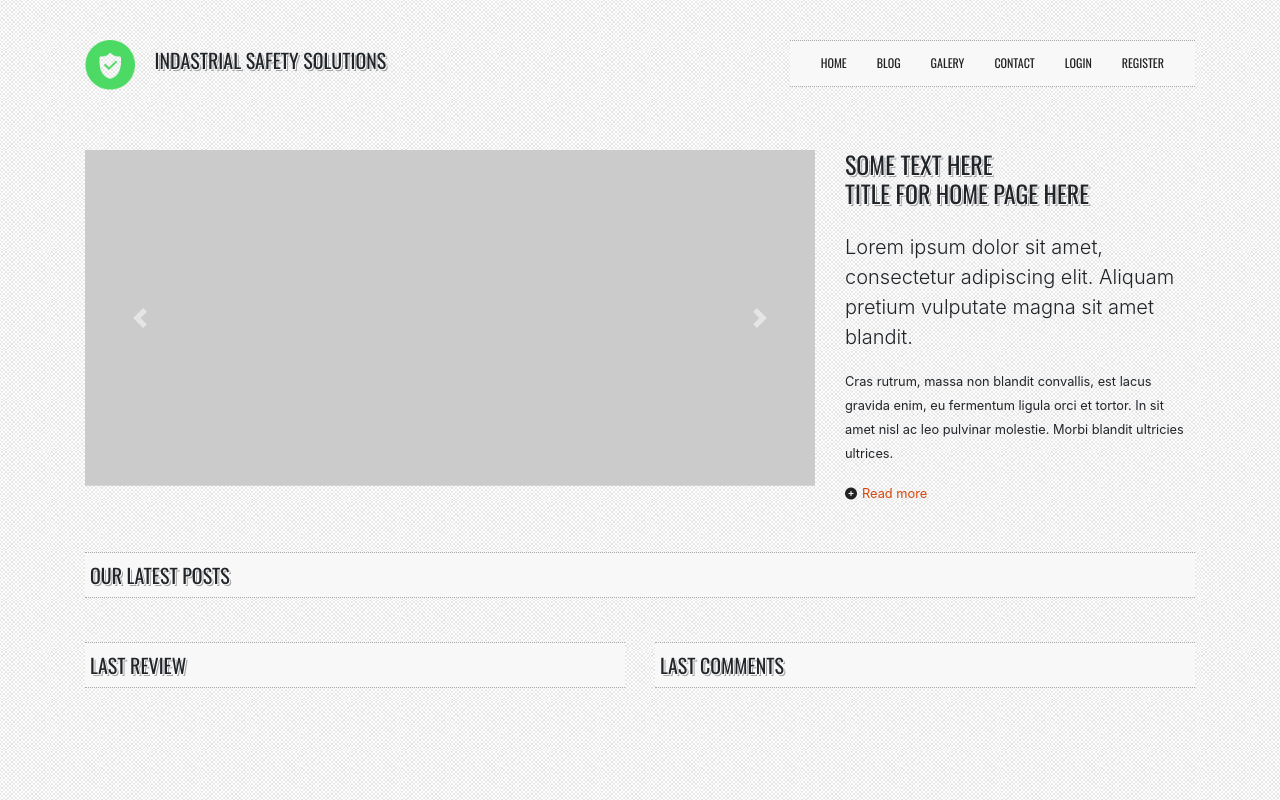
After one commit to HeorhiiPotapov/django-blog, a Django app: template blog/templates/blog/home_page.html in a window 1280 px wide. The commit adds this page. Run offline with Django 3.2, Linux system fonts and the light colour scheme; the template is opened without the code that fills it, so the values that code supplies are empty; some libraries are stand-ins or nearby versions.

Commit message:
add home_page

```diff
--- a/blog/feeds.py
+++ b/blog/feeds.py
@@ -6,7 +6,7 @@ from .models import Post
 class LatestPostFeed(Feed):
     title = 'My blog'
     link = '/'
-    description = 'New post of my blog.'
+    description = 'New posts of my blog.'
 
     def items(self):
         return Post.objects.filter(status='Published').all()[:5]
--- /dev/null
+++ b/blog/templates/blog/home_page.html
@@ -0,0 +1,78 @@
+<!DOCTYPE html>
+{% load static %}
+{% load blog_tags %}
+<html lang="en">
+<head>
+    <meta charset="UTF-8">
+    <meta name="viewport" content="width=device-width, initial-scale=1.0">
+
+    <link rel="stylesheet" href="https://stackpath.bootstrapcdn.com/bootstrap/4.4.1/css/bootstrap.min.css" integrity="sha384-Vkoo8x4CGsO3+Hhxv8T/Q5PaXtkKtu6ug5TOeNV6gBiFeWPGFN9MuhOf23Q9Ifjh" crossorigin="anonymous">
+    <script src="https://kit.fontawesome.com/1402883464.js" crossorigin="anonymous"></script>
+    <link rel="stylesheet" href="{% static 'blog/css/blog.css' %}">
+    <title>Document</title>
+</head>
+<body style="background: #f9f9f9 url('{% static 'blog/img/page-bg-1.jpg' %}'); background-attachment: fixed;">
+    <div class="container">
+        {% include 'blog/navbar.html' %}
+        <div class="row home_page_carousel">
+            <div class="col-lg-8">
+                <div id="carouselExampleControls" class="carousel slide" data-ride="carousel">
+                  <div class="carousel-inner">
+                    <div class="carousel-item active">
+                      <img class="d-block w-100" src="{% static 'blog/img/slider-img-1.jpg' %}" alt="First slide">
+                    </div>
+                    <div class="carousel-item">
+                      <img class="d-block w-100" src="{% static 'blog/img/slider-img-1.jpg' %}" alt="Second slide">
+                    </div>
+                    <div class="carousel-item">
+                      <img class="d-block w-100" src="{% static 'blog/img/slider-img-1.jpg' %}" alt="Third slide">
+                    </div>
+                  </div>
+                  <a class="carousel-control-prev" href="#carouselExampleControls" role="button" data-slide="prev">
+                    <span class="carousel-control-prev-icon" aria-hidden="true"></span>
+                    <span class="sr-only">Previous</span>
+                  </a>
+                  <a class="carousel-control-next" href="#carouselExampleControls" role="button" data-slide="next">
+                    <span class="carousel-control-next-icon" aria-hidden="true"></span>
+                    <span class="sr-only">Next</span>
+                  </a>
+                </div>
+            </div>
+            <div class="col-lg-4">
+                <h4 class="mb-4">some text here <br>
+                title for home page here</h4>
+                <p class="lead">Lorem ipsum dolor sit amet, consectetur adipiscing elit. Aliquam pretium vulputate magna sit amet blandit.</p>
+                <p><small>Cras rutrum, massa non blandit convallis, est lacus gravida enim, eu fermentum ligula orci et tortor. In sit amet nisl ac leo pulvinar molestie. Morbi blandit ultricies ultrices.</small></p>
+                <a class="carousel_text_right" href="#"><i class="fas fa-plus-circle"></i><small>Read more</small></a>
+            </div>
+        </div>
+        <div class="row mt-5">
+            <div class="col-lg-12 latest_posts">
+                <h5 class="title-bg">Our latest posts</h5>
+            </div>
+        </div>
+        <div class="row justify-content-end mt-4">
+            {% for post in posts %}
+                <div class="col-lg-3 mb-5">
+                    {% if post.image %}
+                        <a href="{{ post.get_absolute_url }}">
+                            <img class="w-100" src="{{ post.image.url }}" alt="" style="height: 180px;">
+                        </a>
+                    {% endif %}
+                    <div class="post_item_body" style="border-bottom: 1px dotted #a9a9a9;">
+                        <p>{{ post.title }}</p>
+                    </div>
+                </div>
+            {% endfor %}
+        </div>
+        <div class="row">
+            <div class="col-lg-6">
+                <h5 class="title-bg">Last review</h5>
+            </div>
+            <div class="col-lg-6">
+                <h5 class="title-bg">Last comments</h5>
+            </div>
+        </div>
+    </div>
+</body>
+</html>
--- a/blog/templates/blog/navbar.html
+++ b/blog/templates/blog/navbar.html
@@ -9,6 +9,7 @@
         <div class="navbar">
             <ul class="nav">
                 <li><a href="/">Home</a></li>
+                <li><a href="{% url 'post_list' %}">Blog</a></li>
                 <li><a href="#">Galery</a></li>
                 <li><a href="{% url 'contact' %}">Contact</a></li>
                 {% if request.user.is_authenticated %}
--- a/django_project/urls.py
+++ b/django_project/urls.py
@@ -21,6 +21,7 @@ from django.contrib.sitemaps.views import sitemap
 from blog.sitemaps import PostSitemap
 from django.contrib.auth import views as auth_views
 from account import views as user_views
+# have question about this import
 # from django.contrib.auth.views import logout_then_login
 from blog import views
 
@@ -70,7 +71,8 @@ urlpatterns = [
     # =======================================================================
     # google auth
     # path('', views.home_page, name='home_page'),
-    path('', include('blog.urls')),
+    path('blog/', include('blog.urls')),
+    path('', views.home_page, name='home_page'),
     path('', include('social_django.urls', namespace='social')),
     # =======================================================================
     path('sitemap.xml', sitemap, {'sitemaps': sitemaps},
```
Also changed, not shown: blog/views.py (+9 -0 lines).
